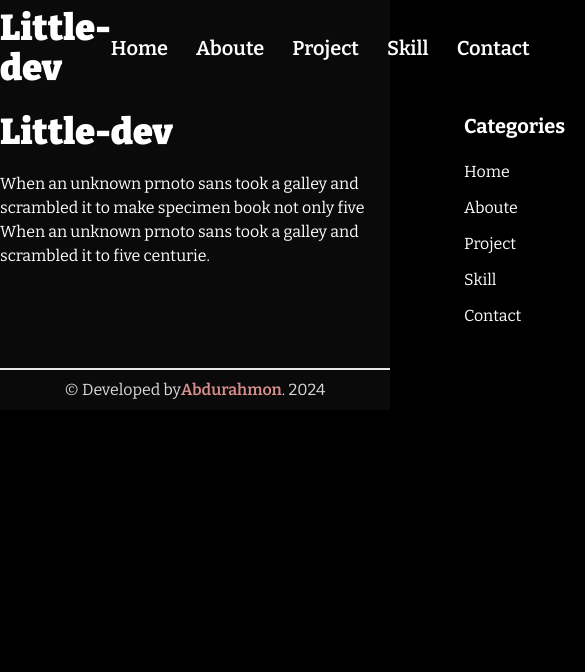
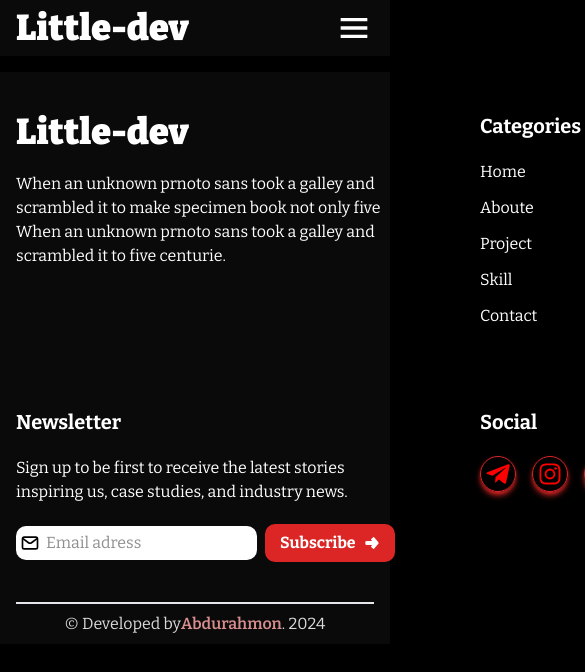
Before and after one commit to Abdurahmon086/little-dev, a Next.js app: page /about in a window 390 px wide. Shown: the top 672 px of the page, 585 px wide, since content can reach past the window. Built offline with nearby package versions, Linux system fonts and the light colour scheme.

Commit message:
responsive add

```diff
--- a/src/app/globals.css
+++ b/src/app/globals.css
@@ -33,7 +33,7 @@ body {
 .sectionStyle {
   display: flex;
   align-items: center;
-  height: 100%;
+  min-height: 100vh;
 }
 
 .text-small-light {
@@ -96,6 +96,10 @@ body {
   outline: none;
   border: none;
   position: relative;
+  color: #000;
+}
+.formInput::placeholder {
+  color: #00000071;
 }
 
 .formInput-wrapper {
@@ -114,8 +118,8 @@ body {
 }
 
 .card {
-  width: 400px;
-  height: 400px;
+  width: 350px;
+  height: 350px;
   border: 1px solid red;
   border-radius: 15px;
 
@@ -178,3 +182,130 @@ textarea {
 .sendInput::placeholder {
   color: #ffffff8e;
 }
+
+.hero-img {
+  width: 500px;
+  height: 500px;
+  border-radius: 50%;
+  object-fit: cover;
+  object-position: 0 -100px;
+  animation: moveUpDown 4s infinite;
+}
+
+@keyframes moveUpDown {
+  0% {
+    transform: translateY(0);
+  }
+  50% {
+    transform: translateY(-50px);
+  }
+  100% {
+    transform: translateY(0);
+  }
+}
+
+@media only screen and (max-width: 1280px) {
+  .skill-card {
+    width: 150px;
+    height: 150px;
+  }
+
+  .skill-card img {
+    width: 70px;
+    height: 70px;
+  }
+  .card {
+    width: 250px;
+    height: 250px;
+  }
+}
+
+@media only screen and (max-width: 768px) {
+  .main-btn {
+    color: #fff;
+    font-size: 20px;
+    font-weight: 700;
+    border-radius: 15px;
+    padding: 10px 25px;
+    transition: all 0.5s ease-in-out;
+    box-shadow: red 3px 3px 20px 1px;
+  }
+
+  .main-btn:hover {
+    background: #1c01b691;
+    padding: 10px 27px;
+    box-shadow: #1c01b691 3px 3px 20px 1px;
+  }
+
+  .main-btn:active {
+    background: #0d0f8a9c;
+    padding: 10px 27px;
+    box-shadow: #0d0f8a9c 3px 3px 20px 1px;
+  }
+
+  .formBtn {
+    color: #fff;
+    font-weight: 700;
+    border-radius: 10px;
+    padding: 7px 15px;
+    transition: all 0.5s ease-in-out;
+    display: flex;
+    gap: 8px;
+    align-items: center;
+  }
+
+  .formBtn:hover {
+    background: #1c01b691;
+    padding: 7px 18px;
+  }
+
+  .formBtn:active {
+    background: #0d0f8a9c;
+    padding: 7px 18px;
+  }
+
+  .formInput {
+    padding: 5px 10px 5px 30px;
+    border-radius: 10px;
+    outline: none;
+    border: none;
+    position: relative;
+    color: #000;
+  }
+  .formInput::placeholder {
+    color: #00000071;
+  }
+
+  .formInput-wrapper {
+    position: absolute;
+    top: 7px;
+    left: 4px;
+    width: 20px;
+    height: 20px;
+    z-index: 10;
+  }
+
+  .sendInput {
+    padding: 10px 15px;
+  }
+
+  .skill-card {
+    width: 100px;
+    height: 100px;
+  }
+
+  .skill-card img {
+    width: 50px;
+    height: 50px;
+  }
+
+  .category-title {
+    font-size: 32px;
+    margin-bottom: 20px;
+  }
+
+  .hero-img {
+    width: 300px;
+    height: 300px;
+  }
+}
--- a/src/app/layout.tsx
+++ b/src/app/layout.tsx
@@ -1,51 +1,57 @@
+"use client";
 import "./globals.css";
 import Navbar from "@/components/Navbar";
 import Footer from "@/components/Footer";
 import { SpeedInsights } from "@vercel/speed-insights/next";
+import { useState } from "react";
+import "@/metadata";
 // export const metadata: Metadata = {
 //   title: "Little-dev",
 //   description: "Generated by create next app",
 // };
 
-export const metadata = {
-  title: "Little-dev",
-  description: "Generated by create next app",
-  openGraph: {
-    title: "Next.js",
-    description: "The React Framework for the Web",
-    url: "https://nextjs.org",
-    siteName: "Next.js",
-    images: [
-      {
-        url: "https://nextjs.org/og.png", // Must be an absolute URL
-        width: 800,
-        height: 600,
-      },
-      {
-        url: "https://nextjs.org/og-alt.png", // Must be an absolute URL
-        width: 1800,
-        height: 1600,
-        alt: "My custom alt",
-      },
-    ],
-    locale: "en_US",
-    type: "website",
-  },
-};
+// export const metadata = {
+//   title: "Little-dev",
+//   description: "Generated by create next app",
+//   openGraph: {
+//     title: "Next.js",
+//     description: "The React Framework for the Web",
+//     url: "https://nextjs.org",
+//     siteName: "Next.js",
+//     images: [
+//       {
+//         url: "https://nextjs.org/og.png", // Must be an absolute URL
+//         width: 800,
+//         height: 600,
+//       },
+//       {
+//         url: "https://nextjs.org/og-alt.png", // Must be an absolute URL
+//         width: 1800,
+//         height: 1600,
+//         alt: "My custom alt",
+//       },
+//     ],
+//     locale: "en_US",
+//     type: "website",
+//   },
+// };
 
 export default function RootLayout({
   children,
 }: Readonly<{
   children: React.ReactNode;
 }>) {
+  const [menuToggle, setMenuToggle] = useState<boolean>(false);
   return (
     <html lang="en">
       <body>
         <header className="fixed z-50 top-0 w-full h-auto bg-neutral-950">
-          <Navbar />
+          <Navbar menuToggle={menuToggle} setMenuToggle={setMenuToggle} />
         </header>
-        <main className="h-full mb-12">{children}</main>
-        <footer className="bg-neutral-950">
+        <main className="h-full mb-12" >
+          {children}
+        </main>
+        <footer className="bg-neutral-950" onClick={() => setMenuToggle(!menuToggle)}>
           <Footer />
         </footer>
         <SpeedInsights />
--- a/src/app/page.tsx
+++ b/src/app/page.tsx
@@ -1,7 +1,7 @@
 "use client";
-import { Metadata, NextPage } from "next";
+import { NextPage } from "next";
 import Image from "next/image";
-import heroImage from "../../public/images/heroImage.png";
+import heroImage from "../../public/images/4.jpg";
 import imgData from "@/database/imgData";
 import { RevealWrapper } from "next-reveal";
 import { ReactTyped } from "react-typed";
@@ -11,29 +11,21 @@ import Link from "next/link";
 const Home: NextPage = () => {
   return (
     <div className="">
-      <section className="container mx-auto h-[100vh]" id="/">
-        <div className="hero justify-between sectionStyle">
-          <RevealWrapper
-            rotate={{ x: 12, y: 40, z: 0 }}
-            origin="left"
-            delay={200}
-            duration={500}
-            distance="50px"
-            reset={true}
-            viewOffset={{ top: 25, right: 0, bottom: 10, left: 5 }}
-          >
+      <section className="container mx-auto min-h-[100vh] py-28 md:py-40 lg:py-56 " id="/">
+        <div className="hero grid grid-cols-1 gap-24 lg:gap-0 lg:grid-cols-2 items-center">
+          <RevealWrapper origin="top" delay={200} duration={500} distance="50px" reset={true}>
             <div className="tile">
               <div className="">
-                <p className="font-bold text-4xl">Hello, It's Me</p>
-                <h1 className="font-bold text-6xl text-red-600 my-2">Abdurahmon</h1>
-                <p className="font-bold text-4xl">
+                <p className="font-bold text text-2xl md:text-4xl">Hello, It's Me</p>
+                <h1 className="font-bold text-4xl md:text-6xl text-red-600 my-2">Abdurahmon</h1>
+                <p className="font-bold text-2xl md:text-4xl">
                   And I'm a
                   <span className="text-red-600 px-1">
                     <ReactTyped strings={[" Full Stuck developer"]} typeSpeed={60} backSpeed={100} loop className="font-bold" />
                   </span>
                 </p>
               </div>
-              <p className="mt-4 w-[600px] font-semibold text-2xl">
+              <p className="mt-4 lg:w-[400px] xl:w-[600px] font-semibold text-base md:text-2xl">
                 Amet minim mollit non deserunt ullamco est sit aliqua dolor do amet sint. Velit officia consequat duis enim velit mollit. Exercitation veniam consequat sunt nostrud
                 amet.
               </p>
@@ -58,37 +50,29 @@ const Home: NextPage = () => {
               </a>
             </div>
           </RevealWrapper>
-          <RevealWrapper
-            rotate={{ x: 12, y: 40, z: 0 }}
-            origin="right"
-            delay={200}
-            duration={500}
-            distance="50px"
-            reset={true}
-            viewOffset={{ top: 25, right: 5, bottom: 10, left: 0 }}
-          >
-            <Image src={heroImage} alt="software development image" height={700} quality={80} />
+          <RevealWrapper origin="top" delay={200} duration={500} distance="50px" reset={true}>
+            <Image src={heroImage} alt="software development image" className="hero-img mx-auto lg:mx-0 lg:ml-auto shadow-2xl shadow-red-600" quality={80} />
           </RevealWrapper>
         </div>
       </section>
-      <section className="container mx-auto h-[100vh]" id="aboute">
-        <div className="sectionStyle justify-between ">
-          <div className="w-[50%]">
-            <RevealWrapper rotate={{ x: 180, y: 180, z: 10 }} origin="left" delay={200} duration={500} distance="1500px" reset={true}>
+      <section className="container mx-auto min-h-[100vh]" id="aboute">
+        <div className="sectionStyle justify-center lg:justify-between gap-8 flex-col-reverse lg:flex-row">
+          <div className="w-full lg:w-[50%]">
+            <RevealWrapper origin="top" delay={200} duration={500} distance="50px" reset={true}>
               <Image src="/images/blog.png" alt="blog image" height={700} width={500} className="w-full" />
             </RevealWrapper>
           </div>
-          <div className="w-[50%]">
-            <RevealWrapper origin="right" delay={200} duration={500} viewOffset={{ top: 25, right: 0, bottom: 10, left: 15 }} distance="150px" reset={true}>
+          <div className="w-full lg:w-[50%]">
+            <RevealWrapper origin="top" delay={200} duration={500} distance="50px" reset={true}>
               <h4 className="category-title">
                 About <span className="text-red-600"> Me</span>
               </h4>
             </RevealWrapper>
-            <RevealWrapper origin="right" delay={400} duration={500} viewOffset={{ top: 25, right: 0, bottom: 10, left: 15 }} distance="150px" reset={true}>
-              <h5 className="text-3xl font-bold -mt-5">Full Stuck Developer</h5>
+            <RevealWrapper origin="top" delay={400} duration={500} distance="50px" reset={true}>
+              <h5 className="text-xl lg:text-3xl font-bold -mt-5">Full Stuck Developer</h5>
             </RevealWrapper>
-            <RevealWrapper origin="right" delay={600} duration={500} viewOffset={{ top: 25, right: 0, bottom: 10, left: 15 }} distance="150px" reset={true}>
-              <p className="text-2xl shadow-transparent mt-9 mb-2">
+            <RevealWrapper origin="top" delay={600} duration={500} distance="50px" reset={true}>
+              <p className="text-sm md:text-base lg:text-xl shadow-transparent mt-4 lg:mt-9 mb-2">
                 Lorem ipsum dolor, sit amet consectetur adipisicing elit. Nobis quam aliquam cumque sunt dolor magnam impedit enim exercitationem dolores ratione qui laboriosam
                 doloremque quidem facilis minus quae corporis quod, necessitatibus aspernatur voluptates vel consequuntur non tempora. Vitae aperiam ea, sed optio eum eaque fugit
                 libero impedit cum in inventore aspernatur!
@@ -98,14 +82,15 @@ const Home: NextPage = () => {
           </div>
         </div>
       </section>
-      <section className="container mx-auto min-h-[100vh]" id="project">
-        <div className="sectionStyle flex-col w-full">
-          <RevealWrapper origin="left" delay={200} duration={500} distance="500px" reset={true} viewOffset={{ top: 25, right: 0, bottom: 10, left: 5 }}>
+      <section className="container mx-auto" id="project">
+        <div className="sectionStyle w-full 2xl:w-[80%] mx-auto">
+          <div className="">
+            <RevealWrapper origin="top" delay={200} duration={1000} distance="50px" reset={true}>
               <h4 className="text-center category-title">
                 Latest <span className="text-red-600 text-center"> Project</span>
               </h4>
             </RevealWrapper>
-          <RevealWrapper origin="bottom" delay={300} duration={500} distance="500px" reset={true} viewOffset={{ top: 25, right: 0, bottom: 10, left: 5 }}>
+            <RevealWrapper origin="bottom" delay={300} duration={1200} distance="50px" reset={true}>
               <ul className="flex justify-center flex-wrap gap-5 mt-6">
                 {imgData.skill &&
                   imgData?.skill.slice(0, 6).map((item) => {
@@ -113,11 +98,11 @@ const Home: NextPage = () => {
                       <li key={item.id} className="card shadow-lg">
                         <Image src="/images/blog.png" alt="d" width={500} height={500} quality={75} className="card-img w-full h-full object-cover" />
                         <div className="card-inner flex flex-col items-center p-5 pt-5">
-                        <h4 className="text-4xl font-bold mt-auto">Title</h4>
-                        <p className="text-xl mt-2 text-center">
+                          <h4 className="text-2xl lg:text-4xl font-bold mt-auto">Title</h4>
+                          <p className="text-sm lg:text-xl mt-2 text-center">
                             Lorem ipsum dolor sit amet consectetur adipisicing elit. Quas minus aperiam accusamus voluptates blanditiis deserunt.
                           </p>
-                        <MainButton title="view" />
+                          <MainButton title="View" />
                         </div>
                       </li>
                     );
@@ -125,30 +110,31 @@ const Home: NextPage = () => {
               </ul>
             </RevealWrapper>
           </div>
+        </div>
       </section>
-      <section className="container mx-auto h-[100vh]" id="skill">
+      <section className="container mx-auto min-h-[100vh]" id="skill">
         <div className="sectionStyle flex-col justify-center">
-          <RevealWrapper origin="left" delay={200} duration={500} distance="50px" reset={true} viewOffset={{ top: 25, right: 0, bottom: 10, left: 5 }}>
+          <RevealWrapper origin="top" delay={200} duration={500} distance="50px" reset={true}>
             <h4 className="category-title">
               My <span className="text-red-600"> skill</span>
             </h4>
           </RevealWrapper>
           <RevealWrapper
             rotate={{ x: 12, y: 40, z: 0 }}
-            origin="left"
+            origin="top"
             delay={300}
             duration={700}
-            distance="500px"
+            distance="100px"
             reset={true}
             viewOffset={{ top: 0, right: 20, bottom: 0, left: 5 }}
           >
-            <ul className="grid grid-cols-4 gap-8 mt-8">
+            <ul className="grid grid-cols-2 sm:grid-cols-4 gap-8 mt-8">
               {imgData.skill &&
                 imgData?.skill.map((item) => {
                   return (
                     <li key={item.id} className="skill-card">
-                      <Image src={item.img} alt="a" width={100} height={100} quality={80} />
-                      <h4 className="text-2xl font-bold mt-3">{item.title}</h4>
+                      <Image src={item.img} alt={item.title} width={100} height={100} quality={80} />
+                      <h4 className="text-base lg:text-2xl font-bold mt-3">{item.title}</h4>
                     </li>
                   );
                 })}
@@ -156,17 +142,17 @@ const Home: NextPage = () => {
           </RevealWrapper>
         </div>
       </section>
-      <section className="container mx-auto h-[100vh]" id="contact">
+      <section className="container mx-auto min-h-[100vh]" id="contact">
         <div className="sectionStyle flex-col justify-center">
-          <RevealWrapper origin="left" delay={200} duration={500} distance="150px" reset={true} viewOffset={{ top: 0, right: 25, bottom: 0, left: 0 }}>
+          <RevealWrapper origin="top" delay={200} duration={500} distance="50px" reset={true} viewOffset={{ top: 0, right: 25, bottom: 0, left: 0 }}>
             <h4 className="category-title">
               Contact <span className="text-red-600"> Me!</span>
             </h4>
           </RevealWrapper>
-          <div className="w-2/3">
-            <RevealWrapper origin="bottom" delay={300} duration={1000} distance="500px" reset={true} viewOffset={{ top: 10, right: 10, bottom: 50, left: 0 }}>
+          <div className="w-full lg:w-2/3">
+            <RevealWrapper origin="bottom" delay={300} duration={1000} distance="100px" reset={true} viewOffset={{ top: 10, right: 10, bottom: 50, left: 0 }}>
               <form className="flex gap-4 flex-col ">
-                <div className="flex gap-4 ">
+                <div className="flex gap-4 flex-col sm:flex-row ">
                   <input required type="text" placeholder="Full Name" className="sendInput w-full" />
                   <input required type="email" placeholder="Email Address" className="sendInput w-full" />
                 </div>
--- a/src/components/Footer.tsx
+++ b/src/components/Footer.tsx
@@ -4,11 +4,12 @@ import imgData from "@/database/imgData";
 import Image from "next/image";
 
 const Footer = () => {
-  const fooCategory = "text-xl  font-bold ";
+  const fooCategory = "text-xl font-bold ";
   return (
     <div className="container mx-auto">
-      <div className="flex justify-between gap-20 py-10">
-        <div className="flex flex-col gap-5">
+      <div className="flex justify-between flex-wrap gap-20 py-10">
+        <div className="flex justify-between gap-20">
+          <div className="flex flex-col gap-5 ">
             <Link href="/" className=" font-black text-4xl">
               Little-dev
             </Link>
@@ -17,13 +18,13 @@ const Footer = () => {
               centurie.
             </p>
           </div>
-        <div className="flex flex-col gap-5">
+          <div className="flex flex-col gap-5 ">
             <h4 className={fooCategory}>Categories</h4>
             <ul className="flex flex-col gap-3">
               {navData &&
                 navData.map((item) => {
                   return (
-                  <li>
+                    <li key={item.id}>
                       <Link href={`#${item.title.toLocaleLowerCase()}`} key={item.id} className="text-small-light">
                         {item.title}
                       </Link>
@@ -32,6 +33,8 @@ const Footer = () => {
                 })}
             </ul>
           </div>
+        </div>
+        <div className="flex justify-between gap-20">
           <div className="flex flex-col gap-5 ">
             <h4 className={fooCategory}>Newsletter</h4>
             <p className=" w-96">Sign up to be first to receive the latest stories inspiring us, case studies, and industry news.</p>
@@ -52,6 +55,7 @@ const Footer = () => {
                 imgData?.social.map((item) => {
                   return (
                     <li
+                      key={item.id}
                       className="flex items-center justify-center rounded-full border border-red-600 w-9 h-9 shadow-md shadow-red-600 hover:border-gray-600 hover:border-transparent"
                       style={{ transition: ".5s ease" }}
                     >
@@ -62,6 +66,7 @@ const Footer = () => {
                   );
                 })}
             </ul>
+          </div>
         </div>
       </div>
       <div className="border-t-2">
--- a/src/components/Navbar.tsx
+++ b/src/components/Navbar.tsx
@@ -1,19 +1,29 @@
 import Link from "next/link";
 import navData from "@/database/navData";
+import Image from "next/image";
+import menu from "/public/images/menu.svg";
+import xIcon from "/public/images/x.svg";
+import MenuModal from "./ui/menuModal";
+type Props = {
+  menuToggle: boolean;
+  setMenuToggle: any;
+};
 
-const Navbar = () => {
+const Navbar = (props: Props) => {
+  const { menuToggle, setMenuToggle } = props;
   return (
-    <div>
-      <div className="container mx-auto flex justify-between items-center py-2">
+    <div className="container mx-auto">
+      <div className=" flex justify-between items-center py-2 ">
         <Link href="/" className=" font-black text-4xl">
           Little-dev
         </Link>
 
-        <nav>
-          <ul className="flex items-center gap-7">
+        <nav className="flex items-center">
+          <Image src={!menuToggle ? menu : xIcon} alt="menu icon" width={40} height={40} className="lg:hidden" onClick={() => setMenuToggle(!menuToggle)} />
+          <ul className="items-center gap-7 hidden lg:flex">
             {navData.map((item) => {
               return (
-                <li>
+                <li key={item.id}>
                   <Link href={item.slug} className="text-small-light text-xl font-semibold">
                     {item.title}
                   </Link>
@@ -23,6 +33,9 @@ const Navbar = () => {
           </ul>
         </nav>
       </div>
+      <div className="">
+        <MenuModal menuToggle={menuToggle} setMenuToggle={setMenuToggle} />
+      </div>
     </div>
   );
 };
--- /dev/null
+++ b/src/components/ui/menuModal.tsx
@@ -0,0 +1,30 @@
+import navData from "@/database/navData";
+import Link from "next/link";
+type Props = {
+  menuToggle: boolean;
+  setMenuToggle: any;
+};
+
+const MenuModal = (props: Props) => {
+  const { menuToggle, setMenuToggle } = props;
+
+  return (
+    <div className="lg:hidden shadow-red-600 shadow-md py-5" style={menuToggle ? { display: "block" } : { display: "none" }}>
+      <div className="container mx-auto">
+        <ul className="flex flex-col gap-3 lg:hidden">
+          {navData.map((item) => {
+            return (
+              <li key={item.id} onClick={() => setMenuToggle(!menuToggle)}>
+                <Link href={item.slug} className="text-small-light text-xl font-semibold">
+                  {item.title}
+                </Link>
+              </li>
+            );
+          })}
+        </ul>
+      </div>
+    </div>
+  );
+};
+
+export default MenuModal;
--- /dev/null
+++ b/src/metadata.ts
@@ -0,0 +1,26 @@
+
+export const metadata = {
+  title: "Little-dev",
+  description: "Generated by create next app",
+  openGraph: {
+    title: "Next.js",
+    description: "The React Framework for the Web",
+    url: "https://nextjs.org",
+    siteName: "Next.js",
+    images: [
+      {
+        url: "https://nextjs.org/og.png",
+        width: 800,
+        height: 600,
+      },
+      {
+        url: "https://nextjs.org/og-alt.png",
+        width: 1800,
+        height: 1600,
+        alt: "My custom alt",
+      },
+    ],
+    locale: "en_US",
+    type: "website",
+  },
+};
--- a/tailwind.config.ts
+++ b/tailwind.config.ts
@@ -14,6 +14,12 @@ const config: Config = {
           "conic-gradient(from 180deg at 50% 50%, var(--tw-gradient-stops))",
       },
     },
+    container: {
+      padding: {
+        DEFAULT: "1rem",
+        sm: "2rem",
+      },
+    },
   },
   plugins: [],
 };
```
Also changed, not shown: public/images/menu.svg (added), public/images/x.svg (added). Lines whose indentation alone changed are shown as unchanged.
